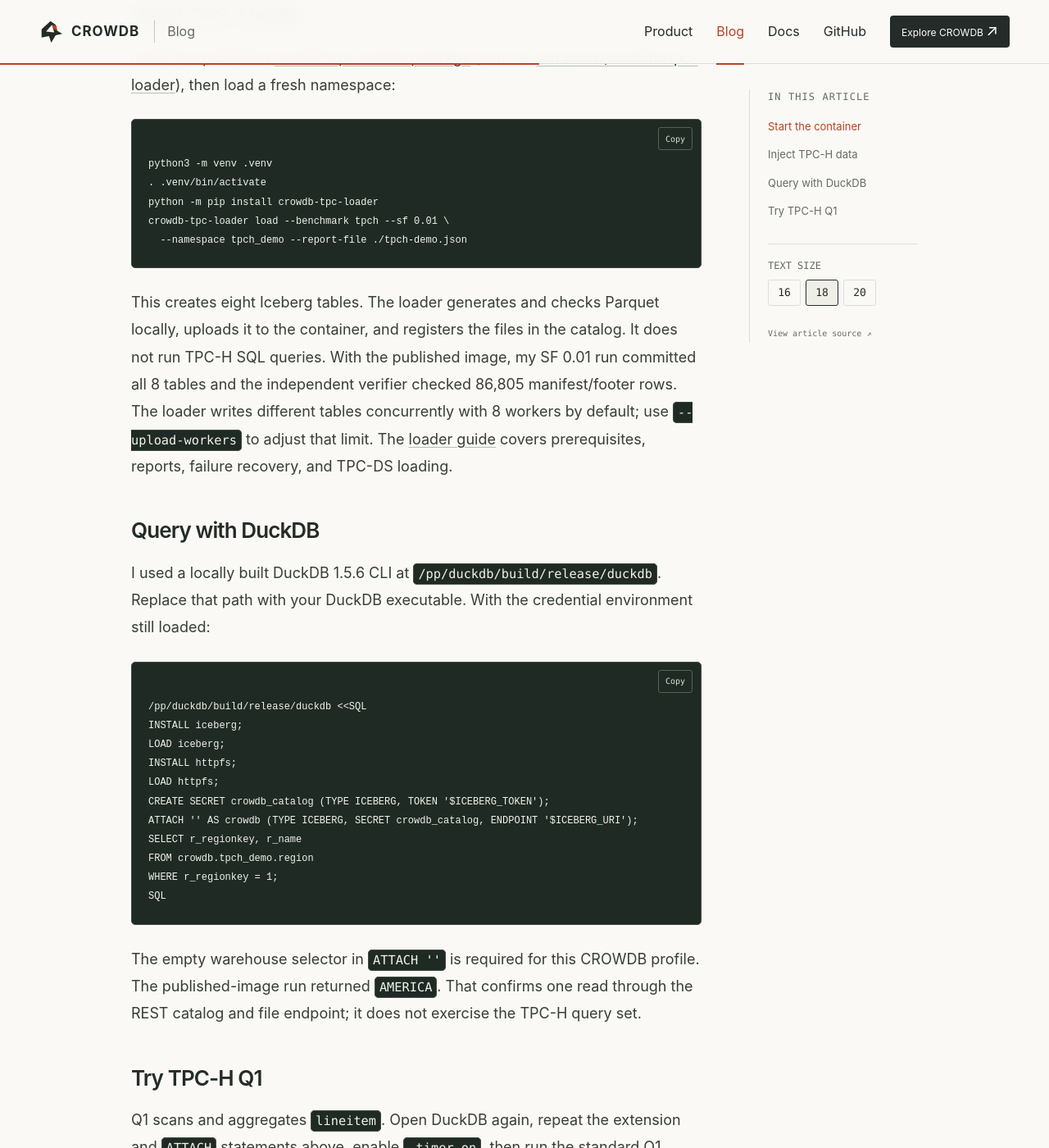
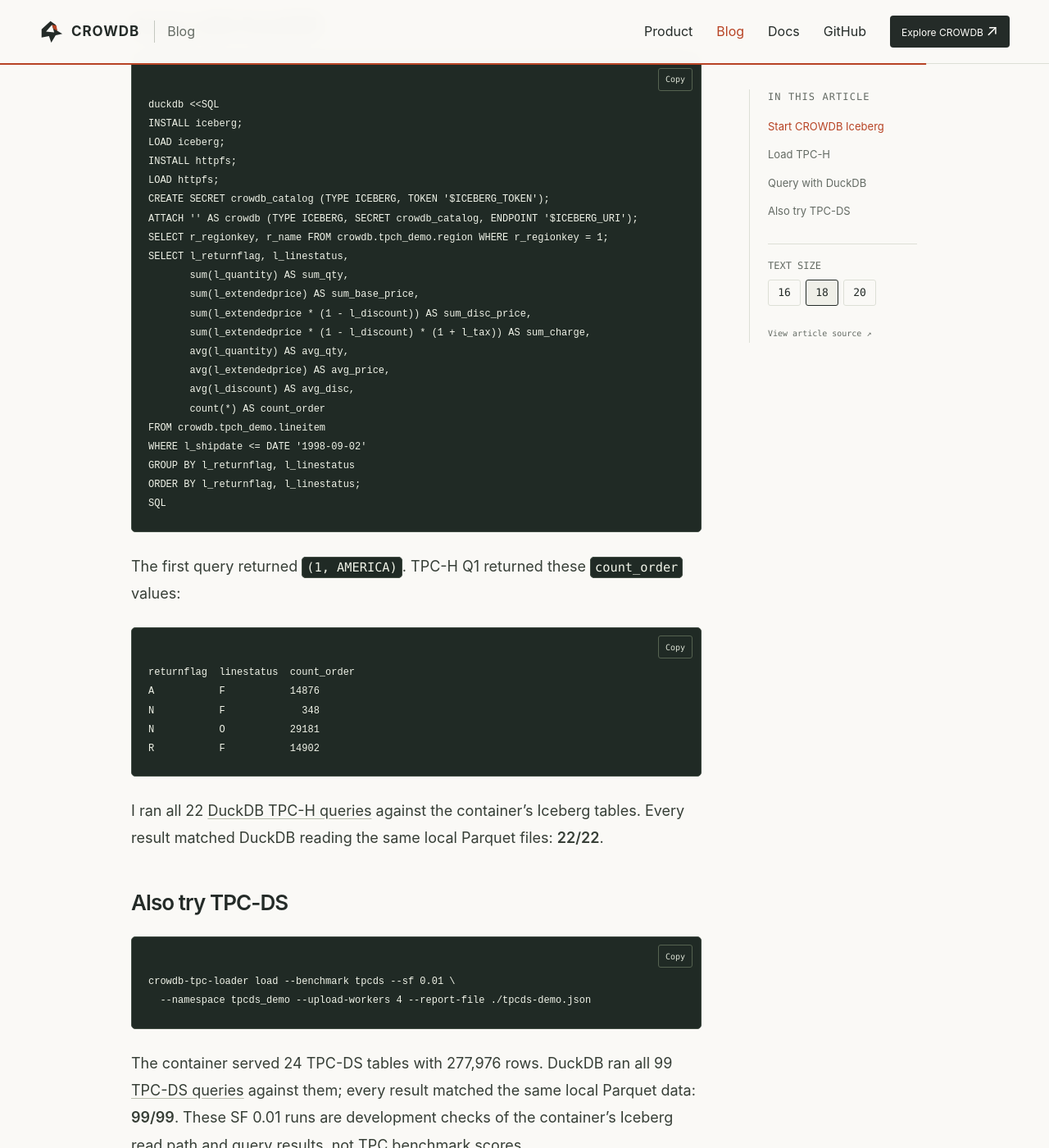
Before and after one commit to buzzcrow/buzzcrow.github.io, a Jekyll site: the page built from _posts/2026-09-30-load-tpc-h-and-tpc-ds-into-crowdb-iceberg.md, in a window 1280 px wide and 1400 px high, scrolled down 1348 px. Shown: the whole window at 82% size. Built offline with Jekyll 4.4.1, drawn with Linux system fonts in a browser that asks for light colours; some of the changed text lies outside the part shown.

Commit message:
Show complete TPC query checks on Iceberg container

````diff
--- a/_posts/2026-09-30-load-tpc-h-and-tpc-ds-into-crowdb-iceberg.md
+++ b/_posts/2026-09-30-load-tpc-h-and-tpc-ds-into-crowdb-iceberg.md
@@ -1,41 +1,29 @@
 ---
-title: "Load TPC-H into CROWDB Iceberg and query it with DuckDB"
-subtitle: "One container, one data load, and a first SQL workload."
+title: "Run TPC-H and TPC-DS on the CROWDB Iceberg container"
+subtitle: "Start the container, load data, and check its Iceberg tables with DuckDB."
 date: 2026-09-30 23:20:00 +0800
-last_modified_at: 2026-10-01 20:00:00 +0800
+last_modified_at: 2026-10-01 23:25:00 +0800
 category: Guides
-tags: [Iceberg, TPC-H, DuckDB, Docker]
-description: "Start the published CROWDB Iceberg container, load TPC-H tables, then query them through DuckDB."
-excerpt: "From a published container to TPC-H tables and a DuckDB query, with the benchmark boundary made explicit."
+tags: [Iceberg, TPC-H, TPC-DS, DuckDB, Docker]
+description: "Run DuckDB's TPC-H and TPC-DS queries against tables served by the published CROWDB Iceberg container."
+excerpt: "The CROWDB Iceberg container served all 22 TPC-H and 99 TPC-DS queries at SF 0.01."
 image: /assets/og-iceberg.png
 ---
 
-I wanted to move beyond a hand-written table and see whether a SQL client could read a complete, familiar dataset from CROWDB. The path is short: start the [published Iceberg image](https://hub.docker.com/r/crowdb/crowdb-iceberg/tags), inject TPC-H tables with [crowdb-tpc-loader](https://github.com/buzzcrow/crowdb-tpc-loader), then query them through DuckDB. This is an evaluation on one Linux amd64 host with disposable data, not a TPC result.
+The [CROWDB Iceberg container](https://hub.docker.com/r/crowdb/crowdb-iceberg/tags) serves an Iceberg REST catalog and the files behind its tables. I loaded TPC data into it, then ran DuckDB queries through that interface. These commands use a Linux amd64 host with Docker, Python 3.10–3.12, and the DuckDB CLI. Use disposable data for this evaluation image.
 
-## Start the container
+## Start CROWDB Iceberg
 
-```sh
-docker run -d --name crowdb-tpc-demo \
-  -p 127.0.0.1:80:80 \
-  -v crowdb-tpc-demo-data:/opt/crowdb/data \
-  crowdb/crowdb-iceberg:latest
-```
-
-Wait until `docker inspect --format '{{.State.Health.Status}}' crowdb-tpc-demo` reports `healthy`. Save the generated connection values in a private file and load them into the current shell:
-
-```sh
-umask 077
-docker exec crowdb-tpc-demo crowdb-monitor credentials show --format env > ./crowdb-demo.env
+```bash
+docker run -d --name crowdb-iceberg -p 127.0.0.1:80:80 crowdb/crowdb-iceberg:latest
 set -a
-. ./crowdb-demo.env
+source <(docker exec crowdb-iceberg crowdb-monitor credentials show --format env)
 set +a
 ```
 
-The `latest` tag can move, so record the image digest if you need to repeat the run exactly.
+The monitor supplies `ICEBERG_URI` and `ICEBERG_TOKEN` to the current Bash session.
 
-## Inject TPC-H data
-
-Install the published [crowdb-tpc-loader package](https://pypi.org/project/crowdb-tpc-loader/) (source: [buzzcrow/crowdb-tpc-loader](https://github.com/buzzcrow/crowdb-tpc-loader)), then load a fresh namespace:
+## Load TPC-H
 
 ```sh
 python3 -m venv .venv
@@ -45,33 +33,19 @@
   --namespace tpch_demo --report-file ./tpch-demo.json
 ```
 
-This creates eight Iceberg tables. The loader generates and checks Parquet locally, uploads it to the container, and registers the files in the catalog. It does not run TPC-H SQL queries. With the published image, my SF 0.01 run committed all 8 tables and the independent verifier checked 86,805 manifest/footer rows. The loader writes different tables concurrently with 8 workers by default; use `--upload-workers` to adjust that limit. The [loader guide](https://crowdb.dev/docs/tpc-loader/) covers prerequisites, reports, failure recovery, and TPC-DS loading.
+The [crowdb-tpc-loader](https://github.com/buzzcrow/crowdb-tpc-loader) creates eight Iceberg tables with 86,805 rows. It is a data import tool for this container test; the [loader guide](https://crowdb.dev/docs/tpc-loader/) covers its options.
 
 ## Query with DuckDB
 
-I used a locally built DuckDB 1.5.6 CLI at `/pp/duckdb/build/release/duckdb`. Replace that path with your DuckDB executable. With the credential environment still loaded:
-
 ```sh
-/pp/duckdb/build/release/duckdb <<SQL
+duckdb <<SQL
 INSTALL iceberg;
 LOAD iceberg;
 INSTALL httpfs;
 LOAD httpfs;
 CREATE SECRET crowdb_catalog (TYPE ICEBERG, TOKEN '$ICEBERG_TOKEN');
 ATTACH '' AS crowdb (TYPE ICEBERG, SECRET crowdb_catalog, ENDPOINT '$ICEBERG_URI');
-SELECT r_regionkey, r_name
-FROM crowdb.tpch_demo.region
-WHERE r_regionkey = 1;
-SQL
-```
-
-The empty warehouse selector in `ATTACH ''` is required for this CROWDB profile. The published-image run returned `AMERICA`. That confirms one read through the REST catalog and file endpoint; it does not exercise the TPC-H query set.
-
-## Try TPC-H Q1
-
-Q1 scans and aggregates `lineitem`. Open DuckDB again, repeat the extension and `ATTACH` statements above, enable `.timer on`, then run the [standard Q1](https://github.com/duckdb/duckdb/blob/main/extension/tpch/dbgen/queries/q01.sql) against the imported table:
-
-```sql
+SELECT r_regionkey, r_name FROM crowdb.tpch_demo.region WHERE r_regionkey = 1;
 SELECT l_returnflag, l_linestatus,
        sum(l_quantity) AS sum_qty,
        sum(l_extendedprice) AS sum_base_price,
@@ -85,10 +59,28 @@
 WHERE l_shipdate <= DATE '1998-09-02'
 GROUP BY l_returnflag, l_linestatus
 ORDER BY l_returnflag, l_linestatus;
+SQL
 ```
 
-Start with SF 0.01 to check correctness and compatibility. For a meaningful timed run, load a stated scale factor, run the standard query set, record the image digest, DuckDB build, hardware, cache state, concurrency, and results, then compare with a stated baseline.
+The first query returned `(1, AMERICA)`. TPC-H Q1 returned these `count_order` values:
 
-In the published-image SF 0.01 run, Q1 returned four groups with `count_order` values 14,876, 348, 29,181, and 14,902. The local DuckDB CLI reported 0.075 seconds for that single execution. It is a small integration check without a baseline, cache control, or repeated trials; we have not run the full TPC-H suite or measured a TPC score.
+```text
+returnflag  linestatus  count_order
+A           F           14876
+N           F             348
+N           O           29181
+R           F           14902
+```
 
-The named volume keeps data after the container stops. Remove the container with `docker rm -f crowdb-tpc-demo` when finished; delete `./crowdb-demo.env` securely. Remove the volume only when you intend to discard the tables.
+I ran all 22 [DuckDB TPC-H queries](https://github.com/duckdb/duckdb/tree/main/extension/tpch/dbgen/queries) against the container's Iceberg tables. Every result matched DuckDB reading the same local Parquet files: **22/22**.
+
+## Also try TPC-DS
+
+```sh
+crowdb-tpc-loader load --benchmark tpcds --sf 0.01 \
+  --namespace tpcds_demo --upload-workers 4 --report-file ./tpcds-demo.json
+```
+
+The container served 24 TPC-DS tables with 277,976 rows. DuckDB ran all 99 [TPC-DS queries](https://github.com/duckdb/duckdb/tree/main/extension/tpcds/dsdgen/queries) against them; every result matched the same local Parquet data: **99/99**. These SF 0.01 runs are development checks of the container's Iceberg read path and query results, not TPC benchmark scores.
+
+When finished, run `docker rm -f crowdb-iceberg` to remove the disposable container.
````
